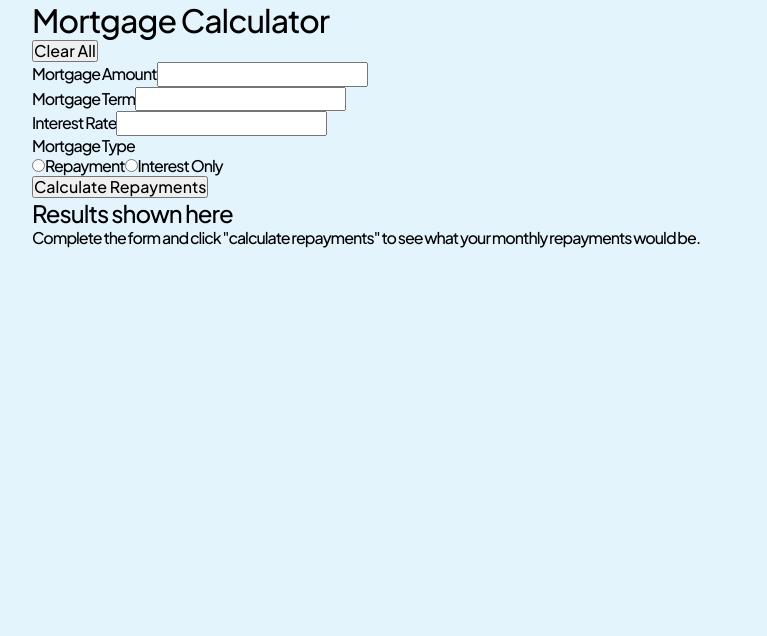
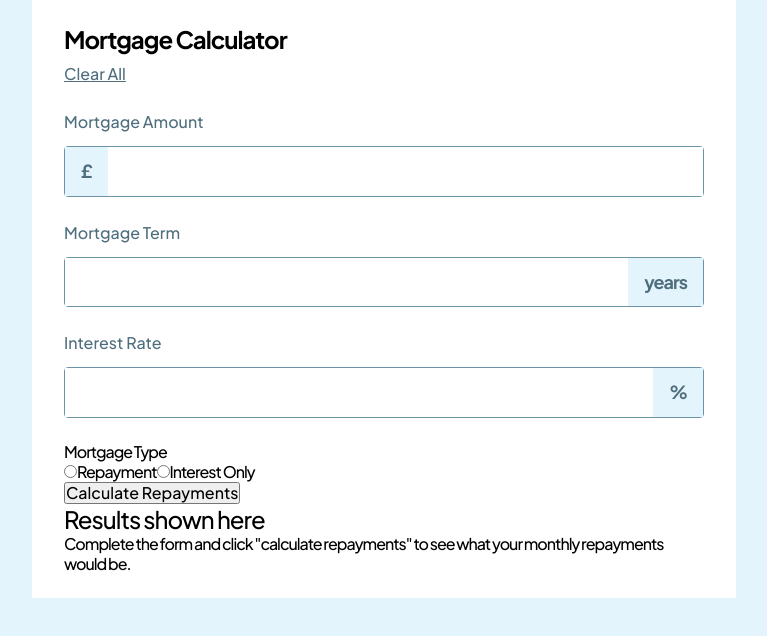
Before and after one commit to ErazorWhite/mortgage-repayment-calculator, a React (Vite) app: page / in a window 1280 px wide. Shown: the top 636 px of the page, without its empty margins (256-1023 px from the left). Built offline with nearby package versions, Linux system fonts and the light colour scheme.

Commit message:
Input reworked, added styles

```diff
--- /dev/null
+++ b/src/components/CalculatorForm/CalculatorForm.styled.ts
@@ -0,0 +1,26 @@
+import styled from "styled-components";
+import {typography} from "../../global/theme";
+
+export const Form = styled.form`
+    padding: 24px 32px;
+    background-color: var(--color-white);
+`
+
+export const FormHeader = styled.div`
+    padding-bottom: 24px;
+`
+
+export const H1 = styled.h1`
+    padding-bottom: 8px;
+    ${typography.preset2};
+
+`
+
+export const ClearButton = styled.button`
+    ${typography.preset4};
+    background-color: transparent;
+    border: none;
+    text-decoration: underline;
+
+    color: var(--color-state-700);
+`
--- a/src/components/CalculatorForm/CalculatorForm.tsx
+++ b/src/components/CalculatorForm/CalculatorForm.tsx
@@ -2,12 +2,13 @@ import {SubmitErrorHandler, SubmitHandler, useForm} from "react-hook-form";
 import {useState} from "react";
 import {yupResolver} from '@hookform/resolvers/yup';
 import * as yup from 'yup';
-import {MortgageData, MortgageType} from "../../global/types.ts";
+import {Direction, MortgageData, MortgageType} from "../../global/types.ts";
 import {TextInput} from "../TextInput/TextInput.tsx";
 import {RadioGroup} from "../RadioGroup/RadioGroup.tsx";
 import {Results} from "../Results/Results.tsx";
 import {numberFieldValidator} from "../utilities/numberFieldValidator.ts";
 import {mortgageCalc} from "../utilities/mortgageCalc.ts";
+import {ClearButton, Form, FormHeader, H1} from "./CalculatorForm.styled";
 
 // # TODO
 //     # DONE # Break into sub-components to improve code readability;
@@ -32,6 +33,7 @@ export const CalculatorForm = () => {
     const [totalRepayment, setTotalRepayment] = useState<number | null>(null);
     const {
         register,
+        getValues,
         handleSubmit,
         reset,
         formState: {errors}
@@ -46,25 +48,27 @@ export const CalculatorForm = () => {
     const onError: SubmitErrorHandler<MortgageData> = (data) => console.log(data);
 
     return (
-        <form onSubmit={handleSubmit(onSubmit, onError)}>
-            <div>
-                <h1>Mortgage Calculator</h1>
-                <button type="button" onClick={() => {
+        <Form onSubmit={handleSubmit(onSubmit, onError)}>
+            <FormHeader>
+                <H1>Mortgage Calculator</H1>
+                <ClearButton type="button" onClick={() => {
                     reset()
                 }}>Clear All
-                </button>
-            </div>
+                </ClearButton>
+            </FormHeader>
 
             <TextInput
                 label="Mortgage Amount"
                 name="amount"
                 register={register}
+                decoratorOptions={{text: "£", dir: Direction.prefix}}
                 error={errors.amount}
             />
 
             <TextInput
                 label="Mortgage Term"
                 name="term"
+                decoratorOptions={{text: "years", dir: Direction.suffix}}
                 register={register}
                 error={errors.term}
             />
@@ -72,6 +76,7 @@ export const CalculatorForm = () => {
             <TextInput
                 label="Interest Rate"
                 name="rate"
+                decoratorOptions={{text: "%", dir: Direction.suffix}}
                 register={register}
                 error={errors.rate}
             />
@@ -92,6 +97,6 @@ export const CalculatorForm = () => {
 
             <Results monthlyRepayment={monthlyRepayment} totalRepayment={totalRepayment}/>
 
-        </form>
+        </Form>
     )
 }
--- /dev/null
+++ b/src/components/TextInput/TextInput.styled.ts
@@ -0,0 +1,34 @@
+import styled from "styled-components";
+import {typography} from "../../global/theme";
+
+export const TextLabel = styled.label`
+    ${typography.preset4};
+    padding-bottom: 12px;
+    display: block;
+
+    color: var(--color-state-700);
+`
+
+export const TextBox = styled.div`
+    padding: 0 0 24px 0;
+`
+
+export const InputBox = styled.div`
+    display: flex;
+    border: 1px solid var(--color-state-500);
+    border-radius: 4px;
+`
+
+export const StyledInput = styled.input`
+    padding: 13px 16px;
+    width: 100%;
+    border: none;
+`
+
+export const Decorator = styled.span`
+    ${typography.preset3};
+    display: block;
+    padding: 13px 16px;
+    color: var(--color-state-700);
+    background-color: var(--color-state-100);
+`
--- a/src/components/TextInput/TextInput.tsx
+++ b/src/components/TextInput/TextInput.tsx
@@ -1,9 +1,30 @@
-import {TextInputProps} from "../../global/types.ts";
+import {Direction, TextInputProps} from "../../global/types.ts";
+import {Decorator, InputBox, StyledInput, TextBox, TextLabel} from "./TextInput.styled";
 
-export const TextInput = ({label, name, register, error, type = 'text', registerOptions}: TextInputProps) => (
-    <div>
-        <label htmlFor={name}>{label}</label>
-        <input type={type} {...register(name, registerOptions)} />
+export const TextInput = ({
+                              label,
+                              name,
+                              register,
+                              error,
+                              type = 'text',
+                              decoratorOptions = {text: "", dir: Direction.prefix},
+                              registerOptions
+                          }: TextInputProps) => (
+    <TextBox>
+        <TextLabel htmlFor={name}>{label}</TextLabel>
+        <InputBox>
+            {decoratorOptions.dir === Direction.prefix ?
+                <>
+                    <Decorator>{decoratorOptions.text}</Decorator>
+                    <StyledInput type={type} {...register(name, registerOptions)} />
+                </> :
+                <>
+                    <StyledInput type={type} {...register(name, registerOptions)} />
+                    <Decorator>{decoratorOptions.text}</Decorator>
+                </>
+            }
+
+        </InputBox>
         {error && <p>{error.message}</p>}
-    </div>
+    </TextBox>
 );
--- a/src/global/types.ts
+++ b/src/global/types.ts
@@ -16,12 +16,18 @@ export interface MortgageData {
 
 // Text input
 
+export enum Direction {
+    prefix = 'prefix',
+    suffix = 'suffix'
+}
+
 export interface TextInputProps {
     label: string;
     name: keyof MortgageData;
     register: UseFormRegister<MortgageData>;
     error?: FieldError;
     type?: string;
+    decoratorOptions?: {text: string, dir?: Direction};
     registerOptions?: object;
 }
 
```
